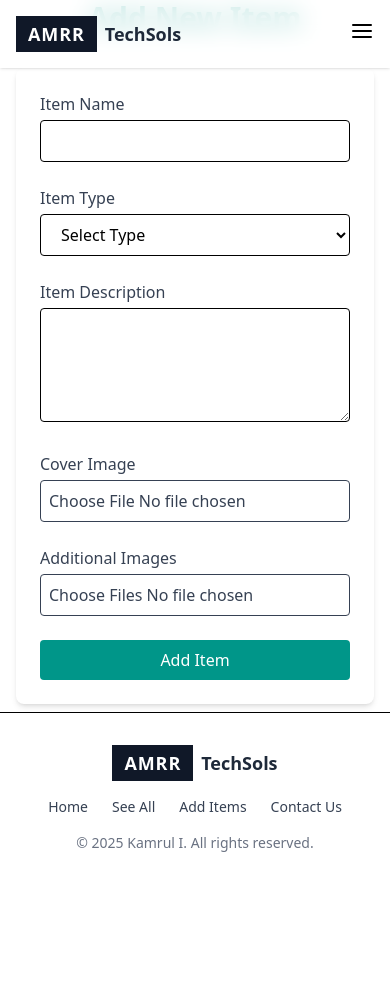
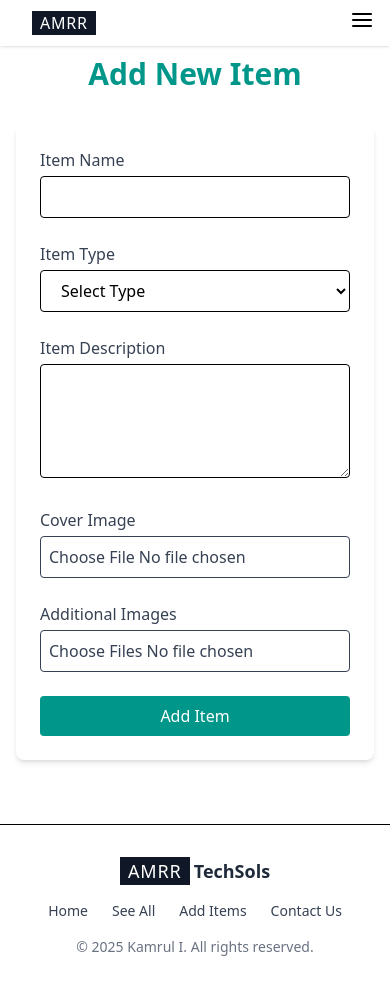
Before and after one commit to kamrul2006/AMRR-TechSols-JT, a React (Vite) app: page /add in a window 390 px wide. Before the commit the page ends 885 px from the top, so only its background shows below. Built offline with nearby package versions, Linux system fonts and the light colour scheme.

Commit message:
Update - 2

```diff
--- a/src/App.jsx
+++ b/src/App.jsx
@@ -3,6 +3,7 @@ import { BrowserRouter, Routes, Route } from 'react-router-dom';
 import HomePage from './pages/HomePage';
 import AddPage from './pages/AddItemPage';
 import ViewPage from './pages/ViewPage';
+import ErrorPage from './components/Fixed/Error';
 
 function App() {
   return (
@@ -10,6 +11,7 @@ function App() {
       <BrowserRouter>
         <Routes>
           <Route path="/" element={<HomePage />} />
+          <Route path="*" element={<ErrorPage />} />
           <Route path="/add" element={<AddPage />} />
           <Route path="/seeAll" element={<ViewPage />} />
         </Routes>
--- /dev/null
+++ b/src/components/Fixed/Error.jsx
@@ -0,0 +1,31 @@
+import { Link } from "react-router-dom";
+import { AiOutlineWarning } from "react-icons/ai";
+
+const ErrorPage = () => {
+    return (
+        <div className="min-h-screen flex flex-col items-center justify-center bg-white dark:bg-gray-900 text-center px-6 py-12">
+            {/* Icon */}
+            <AiOutlineWarning className="text-red-500 text-6xl mb-4 animate-bounce" />
+
+            {/* Heading */}
+            <h1 className="text-5xl font-bold text-gray-800 dark:text-white mb-4">
+                Oops! Something went wrong
+            </h1>
+
+            {/* Description */}
+            <p className="text-gray-600 dark:text-gray-300 text-lg mb-8">
+                The page you're looking for doesn't exist or an unexpected error occurred.
+            </p>
+
+            {/* Go Home Button */}
+            <Link
+                to="/"
+                className="inline-block bg-teal-600 hover:bg-teal-700 text-white px-6 py-3 rounded-xl text-lg font-medium transition"
+            >
+                Go back home
+            </Link>
+        </div>
+    );
+};
+
+export default ErrorPage;
--- a/src/components/Fixed/Footer.jsx
+++ b/src/components/Fixed/Footer.jsx
@@ -6,8 +6,8 @@ const Footer = () => {
             <div className="max-w-7xl mx-auto px-4 sm:px-6 lg:px-8 py-8 flex flex-col md:flex-row justify-between items-center text-sm text-gray-700">
 
                 {/* Logo Section */}
-                <div className="flex items-center space-x-2 mb-4 md:mb-0">
-                    <div className="bg-gray-900 text-white px-3 py-1 font-bold text-lg tracking-wider">
+                <div className="flex items-center space-x-1 mb-4 md:mb-0">
+                    <div className="bg-gray-900 text-white px-2 text-lg tracking-wider">
                         AMRR
                     </div>
                     <span className="text-gray-800 font-semibold text-lg">TechSols</span>
--- a/src/components/Fixed/Navbar.jsx
+++ b/src/components/Fixed/Navbar.jsx
@@ -15,13 +15,13 @@ const Navbar = () => {
 
     return (
         <nav className="bg-white/70 backdrop-blur-md shadow-sm font-light fixed w-full top-0 z-50">
-            <div className="max-w-7xl mx-auto px-4 sm:px-6 lg:px-8 py-4 flex justify-between items-center">
+            <div className="max-w-7xl mx-auto px-4 sm:px-6 lg:px-8 py-2 md:py-4 flex justify-between items-center">
                 {/* Logo */}
-                <Link to="/" className="flex items-center space-x-2">
-                    <div className="bg-gray-900 text-white px-3 py-1 font-bold text-lg tracking-wider">
+                <Link to="/" className="flex items-center space-x-1 pl-4 lg:pl-0">
+                    <div className="bg-gray-900 text-white px-2 text-base md:text-lg tracking-wider">
                         AMRR
                     </div>
-                    <span className="text-gray-800 font-semibold text-lg">TechSols</span>
+                    <span className="text-gray-800 font-semibold text-lg hidden  md:block">TechSols</span>
                 </Link>
 
                 {/* Desktop Menu */}
--- a/src/components/Others/AddItem.jsx
+++ b/src/components/Others/AddItem.jsx
@@ -107,7 +107,7 @@ const AddItem = () => {
     };
 
     return (
-        <div className="max-w-4xl mx-auto lg:pt-20 px-4">
+        <div className="max-w-4xl mx-auto lg:pt-20 py-14 px-4">
             <h2 className="text-3xl md:text-4xl font-bold text-center mb-8 text-teal-600">Add New Item</h2>
 
             <form
--- a/src/components/Others/ViewItems.jsx
+++ b/src/components/Others/ViewItems.jsx
@@ -30,25 +30,25 @@ const ViewItems = () => {
     }, []);
 
     return (
-        <div className="max-w-7xl mx-auto px-4 lg:pt-20">
+        <div className="max-w-7xl mx-auto px-4 pt-14 lg:pt-20">
             {/* Title */}
             <h2 className="text-4xl md:text-5xl font-bold text-center text-teal-600 mb-12">
                 Uploaded Items
             </h2>
 
             {/* Loading State */}
-            {loading && <p className="text-center text-gray-500">Loading...</p>}
+            {loading && <p className="text-center text-teal-500 text-3xl h-[500px] flex items-center justify-center">Loading...</p>}
 
             {/* Error State */}
             {error && <p className="text-center text-red-500">{error}</p>}
 
             {/* Empty State */}
             {!loading && !error && items.length === 0 && (
-                <p className="text-center text-gray-400">No items found.</p>
+                <p className="text-center text-gray-400 h-screen flex items-center justify-center">No items found.</p>
             )}
 
             {/* Grid of Items */}
-            <div className="grid grid-cols-1 sm:grid-cols-2 md:grid-cols-3 xl:grid-cols-4 gap-8">
+            <div className="grid grid-cols-1 sm:grid-cols-2 md:grid-cols-3 lg:grid-cols-4 gap-8 h-fit mb-10">
                 {items.map(item => (
                     <div
                         key={item._id}
```
